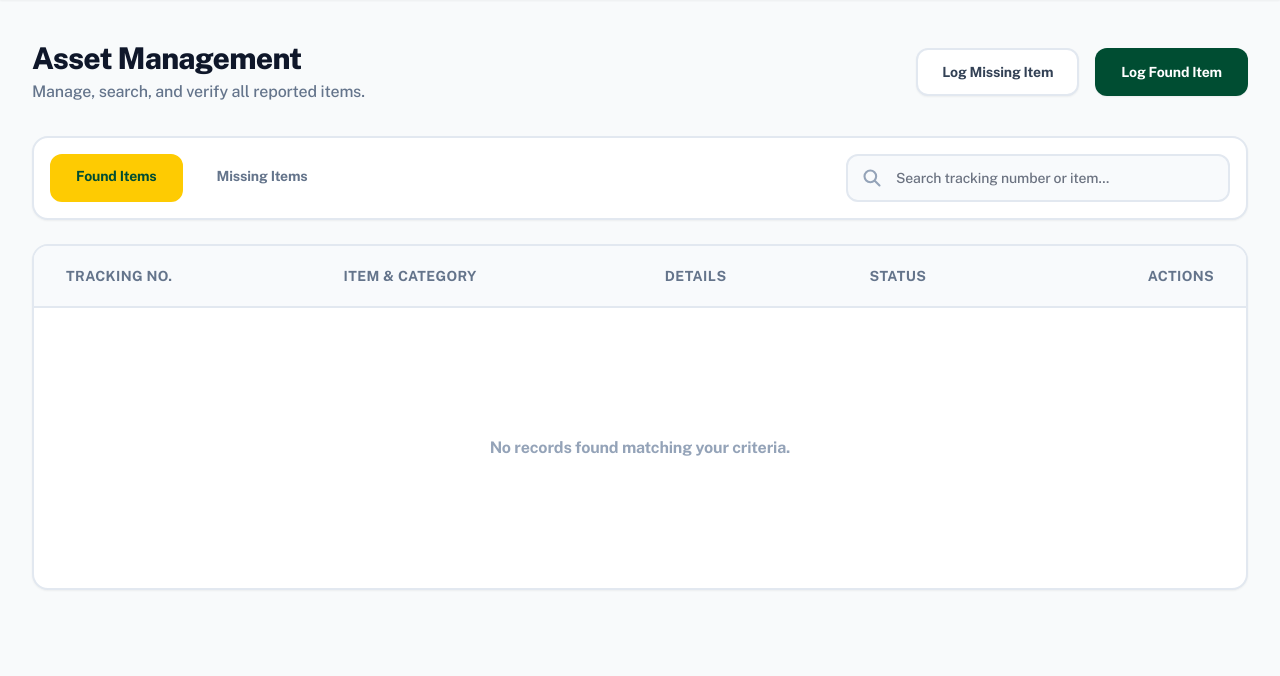
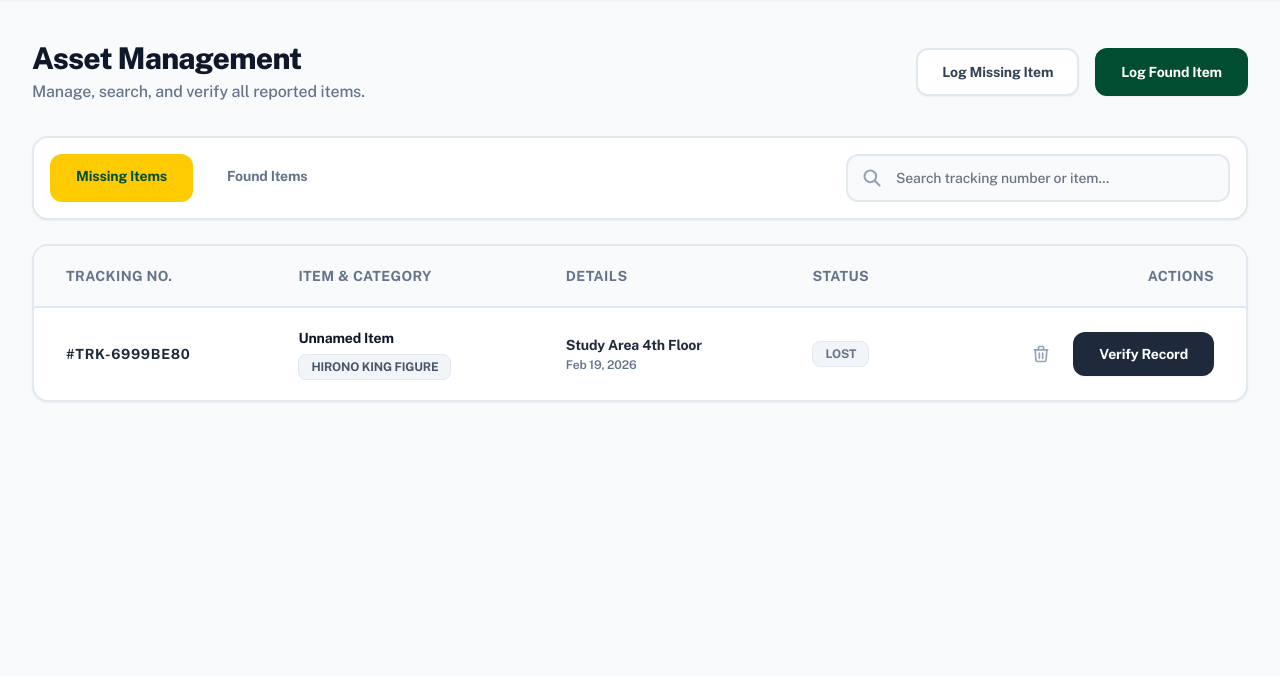
Before and after one commit to Jijots/FEU-OSDMS, a Laravel app: page /assets in a window 1280 px wide. Shown: the part 124-800 px from the top of the page. Run offline with Laravel 12, Linux system fonts and the light colour scheme; a user stored in the database is signed in; data comes from the database, SQL or seed files in the repository; style sheets or scripts are compiled from the project's sources; parts of the project's set-up code (start-up, migrations or seed data) failed here and were passed over.

Commit message:
2-22-2025 | FIxed Asset Management Smart Search |  FEU-OSDMS v1.4.4

```diff
--- a/FEU-OSDMS/app/Http/Controllers/AssetMatchingController.php
+++ b/FEU-OSDMS/app/Http/Controllers/AssetMatchingController.php
@@ -28,61 +28,48 @@ class AssetMatchingController extends Controller
         return $path;
     }
 
-    /**
-     * THE UPGRADE: Added Search, Tab Filtering, and fixed the $items variable.
-     */
     public function index(Request $request)
     {
         $query = LostItem::query();
 
-        // 1. Tab Filter: Toggle between 'Found' and 'Missing' items (Defaults to Found)
-        $type = $request->input('type', 'Found');
+        // THE FIX: Changed the default fallback from 'Found' to 'Lost'
+        $type = $request->input('type', 'Lost');
         $query->where('report_type', $type);
 
-        // 2. Routing: Exclude ID cards from the general 'Found' list because they belong in the ID Vault
+        // 2. Routing: Exclude ID cards from the general 'Found' list
         if ($type === 'Found') {
             $query->where('item_category', '!=', 'ID / Identification');
         }
 
-        // 3. Search Bar Logic: Search by Tracking Number, Category, or Location
+        // 3. Search Bar Logic: Now includes the new `item_name` field!
         if ($search = $request->input('search')) {
             $query->where(function ($q) use ($search) {
                 $q->where('tracking_number', 'LIKE', "%{$search}%")
+                    ->orWhere('item_name', 'LIKE', "%{$search}%")
                     ->orWhere('item_category', 'LIKE', "%{$search}%")
                     ->orWhere('location_found', 'LIKE', "%{$search}%")
                     ->orWhere('location_lost', 'LIKE', "%{$search}%");
             });
         }
 
-        // 4. Send the data to the view as '$items' to match our new Blade file
         $items = $query->latest()->get();
 
         return view('assets.index', compact('items'));
     }
 
-    /**
-     * Automated Recovery Vault Scan for the Sidebar/Dashboard listing.
-     * UPGRADED: 100% PHP Local Hardware Bypass to protect Gemini API Quotas.
-     */
     public function lostIds()
     {
-        // 1. Grab the students from the local database
         $students = User::select('id', 'name', 'id_number')->get();
 
-        // 2. Grab the pending IDs
         $ids = LostItem::where('item_category', 'ID / Identification')
             ->where('report_type', 'Found')
             ->where('status', '!=', 'Claimed')
             ->latest()
             ->get()
             ->map(function ($item) use ($students) {
-
-                // 3. FAST HARDWARE BYPASS (No Python, No Google API Limits!)
-                // Extracts the 9-digit ID number from the text description
                 preg_match('/\d{9}/', $item->description, $matches);
                 $extractedId = !empty($matches) ? $matches[0] : '';
 
-                // 4. Instantly check if that ID exists in your local student list
                 if ($extractedId) {
                     $matchedStudent = $students->firstWhere('id_number', $extractedId);
 
@@ -91,7 +78,6 @@ class AssetMatchingController extends Controller
                         $item->confidence = 1.0; // 100% Match
                     }
                 }
-
                 return $item;
             });
 
@@ -113,13 +99,12 @@ class AssetMatchingController extends Controller
         $validated = $request->validate([
             'report_type' => 'required',
             'item_category' => 'required',
-            'item_name' => 'required|string|max:255', // NEW ITEM NAME FIELD
+            'item_name' => 'required|string|max:255',
             'description' => 'required',
             'location_found' => 'required',
             'cropped_image' => 'nullable|string',
-            'image' => 'nullable|image|max:2048'
+            'image' => 'nullable|image|max:5120'
         ]);
-
 
         if (!$request->filled('cropped_image') && !$request->hasFile('image')) {
             return back()->withErrors(['image' => 'An image capture is required.']);
@@ -127,7 +112,6 @@ class AssetMatchingController extends Controller
 
         $validated['is_stock_image'] = $request->has('is_stock_image') ? 1 : 0;
 
-        // Handle Base64 Crop OR Standard Image fallback
         if ($request->filled('cropped_image')) {
             $validated['image_path'] = $this->saveBase64Image($request->input('cropped_image'));
         } else {
@@ -149,7 +133,7 @@ class AssetMatchingController extends Controller
             'program' => 'required|string',
             'location_found' => 'required|string',
             'cropped_image' => 'nullable|string',
-            'image' => 'nullable|image|max:2048'
+            'image' => 'nullable|image|max:5120'
         ]);
 
         if (!$request->filled('cropped_image') && !$request->hasFile('image')) {
@@ -164,6 +148,7 @@ class AssetMatchingController extends Controller
 
         LostItem::create([
             'item_category' => 'ID / Identification',
+            'item_name' => 'Student ID: ' . $request->student_name, // Auto-fills the name for the Database!
             'description' => $structuredDescription,
             'location_found' => $request->location_found,
             'report_type' => 'Found',
@@ -177,13 +162,17 @@ class AssetMatchingController extends Controller
 
     public function show($id)
     {
-        $asset = LostItem::findOrFail($id);
-        if (str_contains($asset->item_category, 'ID')) {
-            preg_match('/\d{9}/', $asset->description, $matches);
+        $item = LostItem::findOrFail($id);
+
+        if (str_contains($item->item_category, 'ID')) {
+            preg_match('/\d{9}/', $item->description, $matches);
             $student = !empty($matches) ? User::where('id_number', $matches[0])->first() : null;
-            return view('assets.show-id', compact('asset', 'student'));
+
+            // Pass it to the view as $asset because show-id.blade uses $asset
+            return view('assets.show-id', ['asset' => $item, 'student' => $student]);
         }
-        return view('assets.show', ['item' => $asset]);
+
+        return view('assets.show', compact('item'));
     }
 
     public function edit($id)
@@ -195,25 +184,29 @@ class AssetMatchingController extends Controller
     public function update(Request $request, $id)
     {
         $item = LostItem::findOrFail($id);
-        $data = $request->all();
-        $data['is_stock_image'] = $request->has('is_stock_image') ? 1 : 0;
 
-        // Ensure cropped edits overwrite correctly
+        $validated = $request->validate([
+            'report_type' => 'required',
+            'item_category' => 'required',
+            'item_name' => 'required|string|max:255',
+            'description' => 'required',
+            'location_found' => 'required',
+        ]);
+
+        $validated['is_stock_image'] = $request->has('is_stock_image') ? 1 : 0;
+
         if ($request->filled('cropped_image')) {
             if ($item->image_path) Storage::disk('public')->delete($item->image_path);
-            $data['image_path'] = $this->saveBase64Image($request->input('cropped_image'));
+            $validated['image_path'] = $this->saveBase64Image($request->input('cropped_image'));
         } elseif ($request->hasFile('image')) {
             if ($item->image_path) Storage::disk('public')->delete($item->image_path);
-            $data['image_path'] = $request->file('image')->store('assets', 'public');
+            $validated['image_path'] = $request->file('image')->store('assets', 'public');
         }
 
-        $item->update($data);
+        $item->update($validated);
         return redirect()->route('assets.index')->with('success', 'Record updated.');
     }
 
-    /**
-     * Gemini-Powered Semantic & Visual Comparison
-     */
     public function compare(Request $request, $id)
     {
         $targetItem = LostItem::findOrFail($id);
@@ -232,7 +225,6 @@ class AssetMatchingController extends Controller
 
         // --- THE TRAFFIC COP ---
         if ($targetItem->item_category === 'ID / Identification') {
-            // 1. THIS IS FOR IDs (Semantic Matcher)
             $students = User::select('id', 'name', 'id_number')->get();
             $processArgs = [
                 $this->pythonPath,
@@ -244,13 +236,9 @@ class AssetMatchingController extends Controller
                 $uploadedImagePath
             ];
         } else {
-            // 2. THIS IS FOR ALL OTHER LOST ITEMS (Visual Matcher)
             $targetImagePath = storage_path('app/public/' . $targetItem->image_path);
-
-            // Base arguments for Python
             $processArgs = [$this->pythonPath, base_path('resources/scripts/visual_matcher.py'), $targetImagePath, $uploadedImagePath];
 
-            // THE FIX: If the admin checked "Is Stock Image" when logging the Lost Item, add the flag!
             if ($targetItem->is_stock_image) {
                 $processArgs[] = '--stock';
             }
@@ -284,7 +272,6 @@ class AssetMatchingController extends Controller
                     $student = User::find($result['matched_student_id']);
                     $breakdown = $result['breakdown'] ?? ("Gemini Verified: " . ($student->name ?? 'Unknown'));
 
-                    // --- CACHING LOGIC ---
                     if ($student && $similarityScore >= 75) {
                         if (!str_contains($targetItem->description, $student->id_number)) {
                             $targetItem->update([
--- a/FEU-OSDMS/app/Models/LostItem.php
+++ b/FEU-OSDMS/app/Models/LostItem.php
@@ -7,8 +7,12 @@ use Illuminate\Support\Facades\Storage;
 
 class LostItem extends Model
 {
+    // THE FIX: Explicitly tell Laravel it is safe to save the 'item_name' and 'student_id'
     protected $fillable = [
         'founder_id',
+        'student_id',
+        'tracking_number',
+        'item_name',
         'report_type',
         'item_category',
         'description',
@@ -21,10 +25,23 @@ class LostItem extends Model
         'flagged_for_review'
     ];
 
-    // THE FIX: Tell Laravel that 'date_lost' is a Datetime object, not a string
     protected $casts = [
         'date_lost' => 'datetime',
     ];
+
+    /**
+     * Automatically generate a unique Tracking Number when a record is created.
+     */
+    protected static function boot()
+    {
+        parent::boot();
+
+        static::creating(function ($model) {
+            if (empty($model->tracking_number)) {
+                $model->tracking_number = strtoupper(substr(uniqid('TRK-'), 0, 12));
+            }
+        });
+    }
 
     public function getImageUrlAttribute()
     {
@@ -32,13 +49,9 @@ class LostItem extends Model
             return asset('images/placeholder.png');
         }
 
-        // Clean up any accidental 'public/' prefixes that might have saved to the DB
         $cleanPath = str_replace('public/', '', $this->image_path);
-
-        // Remove 'storage/' if it's already there to prevent 'storage/storage/assets...'
         $cleanPath = str_replace('storage/', '', $cleanPath);
 
-        // Force the correct absolute web path
         return asset('storage/' . $cleanPath);
     }
 }
--- a/FEU-OSDMS/resources/views/assets/index.blade.php
+++ b/FEU-OSDMS/resources/views/assets/index.blade.php
@@ -7,7 +7,7 @@
                 <p class="text-base text-slate-500 font-medium mt-1">Manage, search, and verify all reported items.</p>
             </div>
             <div class="flex items-center gap-4">
-                <a href="{{ route('assets.create', ['type' => 'Missing']) }}" class="px-6 py-3 bg-white border-2 border-slate-200 text-slate-700 font-bold rounded-xl hover:bg-slate-50 transition-colors shadow-sm text-sm">
+                <a href="{{ route('assets.create', ['type' => 'Lost']) }}" class="px-6 py-3 bg-white border-2 border-slate-200 text-slate-700 font-bold rounded-xl hover:bg-slate-50 transition-colors shadow-sm text-sm">
                     Log Missing Item
                 </a>
                 <a href="{{ route('assets.create', ['type' => 'Found']) }}" class="px-6 py-3 bg-[#004d32] text-white font-bold rounded-xl hover:bg-green-800 transition-colors shadow-sm text-sm border-2 border-transparent">
@@ -17,13 +17,18 @@
         </div>
 
         <div class="bg-white p-4 border-2 border-slate-200 rounded-2xl flex flex-col md:flex-row justify-between gap-4 mb-6 shadow-sm">
+
             <div class="flex gap-2">
-                <a href="{{ route('assets.index') }}" class="px-6 py-2.5 rounded-xl text-sm font-bold transition-all {{ request('type') !== 'Missing' ? 'bg-[#FECB02] text-[#004d32] border-2 border-[#FECB02]' : 'text-slate-500 hover:bg-slate-50 border-2 border-transparent' }}">Found Items</a>
-                <a href="{{ route('assets.index', ['type' => 'Missing']) }}" class="px-6 py-2.5 rounded-xl text-sm font-bold transition-all {{ request('type') === 'Missing' ? 'bg-[#FECB02] text-[#004d32] border-2 border-[#FECB02]' : 'text-slate-500 hover:bg-slate-50 border-2 border-transparent' }}">Missing Items</a>
+                <a href="{{ route('assets.index', ['type' => 'Lost']) }}" class="px-6 py-2.5 rounded-xl text-sm font-bold transition-all {{ request('type', 'Lost') === 'Lost' ? 'bg-[#FECB02] text-[#004d32] border-2 border-[#FECB02]' : 'text-slate-500 hover:bg-slate-50 border-2 border-transparent' }}">
+                    Missing Items
+                </a>
+                <a href="{{ route('assets.index', ['type' => 'Found']) }}" class="px-6 py-2.5 rounded-xl text-sm font-bold transition-all {{ request('type', 'Lost') === 'Found' ? 'bg-[#FECB02] text-[#004d32] border-2 border-[#FECB02]' : 'text-slate-500 hover:bg-slate-50 border-2 border-transparent' }}">
+                    Found Items
+                </a>
             </div>
 
             <form method="GET" action="{{ route('assets.index') }}" class="relative w-full md:w-96">
-                <input type="hidden" name="type" value="{{ request('type', 'Found') }}">
+                <input type="hidden" name="type" value="{{ request('type', 'Lost') }}">
                 <svg class="w-5 h-5 absolute left-4 top-1/2 -translate-y-1/2 text-slate-400" fill="none" stroke="currentColor" viewBox="0 0 24 24"><path stroke-linecap="round" stroke-linejoin="round" stroke-width="2.5" d="M21 21l-6-6m2-5a7 7 0 11-14 0 7 7 0 0114 0z"></path></svg>
                 <input type="text" name="search" value="{{ request('search') }}" placeholder="Search tracking number or item..." class="w-full pl-12 pr-4 py-3 bg-slate-50 border-2 border-slate-200 rounded-xl focus:border-[#004d32] focus:ring-0 text-sm font-semibold transition-colors placeholder:font-medium">
             </form>
@@ -81,7 +86,7 @@
                         @empty
                             <tr>
                                 <td colspan="5" class="px-8 py-32 text-center text-slate-400 font-bold text-base">
-                                    No records found matching your criteria.
+                                    No missing item records found.
                                 </td>
                             </tr>
                         @endforelse
--- a/FEU-OSDMS/resources/views/assets/show-id.blade.php
+++ b/FEU-OSDMS/resources/views/assets/show-id.blade.php
@@ -55,7 +55,7 @@
             </div>
 
             <div class="lg:col-span-7">
-                <div class="bg-white border-2 border-slate-200 rounded-2xl p-8 shadow-sm sticky top-32">
+                <div class="bg-white border-2 border-slate-200 rounded-2xl p-8 shadow-sm h-fit">
 
                     <div class="flex items-center gap-4 border-b-2 border-slate-100 pb-6 mb-8">
                         <div class="w-12 h-12 bg-slate-900 rounded-xl flex items-center justify-center shadow-inner shrink-0">
--- a/FEU-OSDMS/resources/views/assets/show.blade.php
+++ b/FEU-OSDMS/resources/views/assets/show.blade.php
@@ -62,7 +62,7 @@
             </div>
 
             <div class="lg:col-span-7">
-                <div class="bg-white border-2 border-slate-200 rounded-2xl p-8 shadow-sm sticky top-32">
+                <div class="bg-white border-2 border-slate-200 rounded-2xl p-8 shadow-sm h-fit">
 
                     <div class="flex items-center gap-4 border-b-2 border-slate-100 pb-6 mb-8">
                         <div class="w-12 h-12 bg-[#004d32] rounded-xl flex items-center justify-center shadow-inner shrink-0">
```
Also changed, not shown: FEU-OSDMS/database/migrations/2026_02_21_155834_add_item_name_to_lost_items_table.php.
